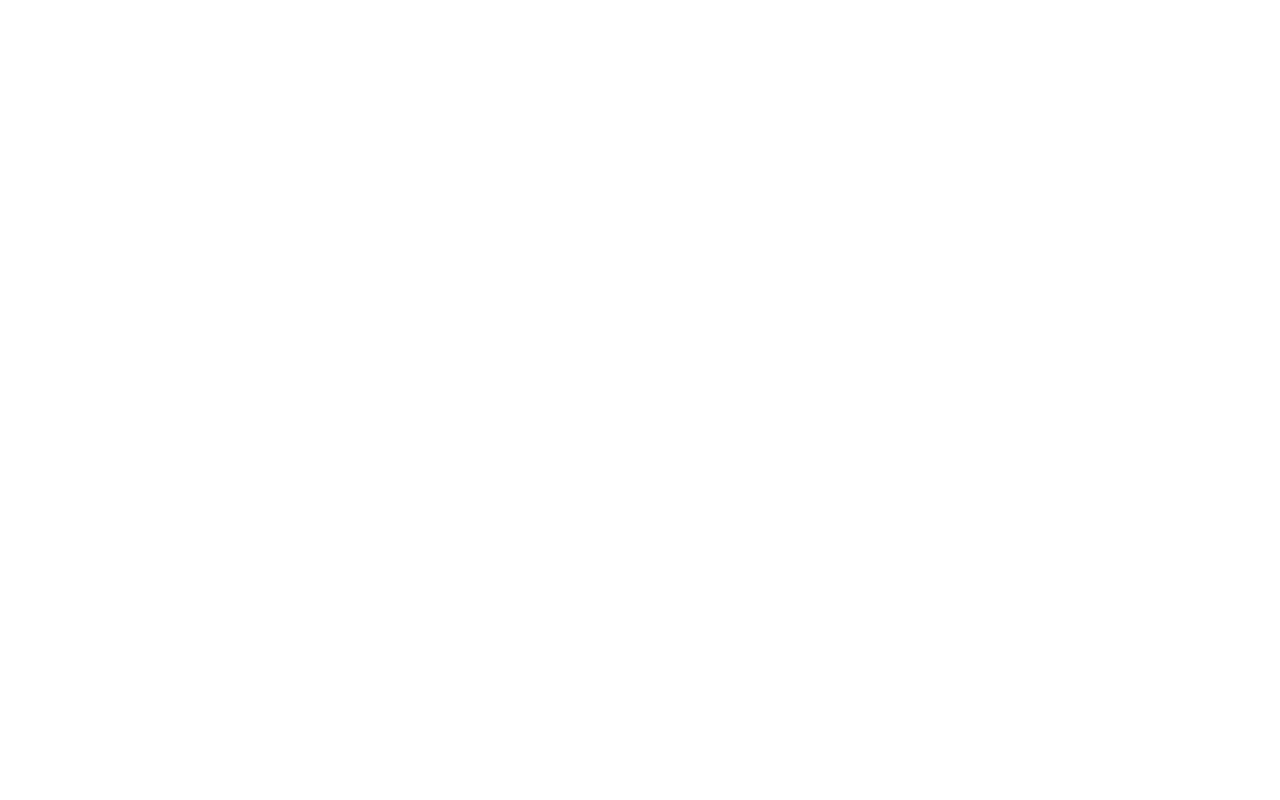
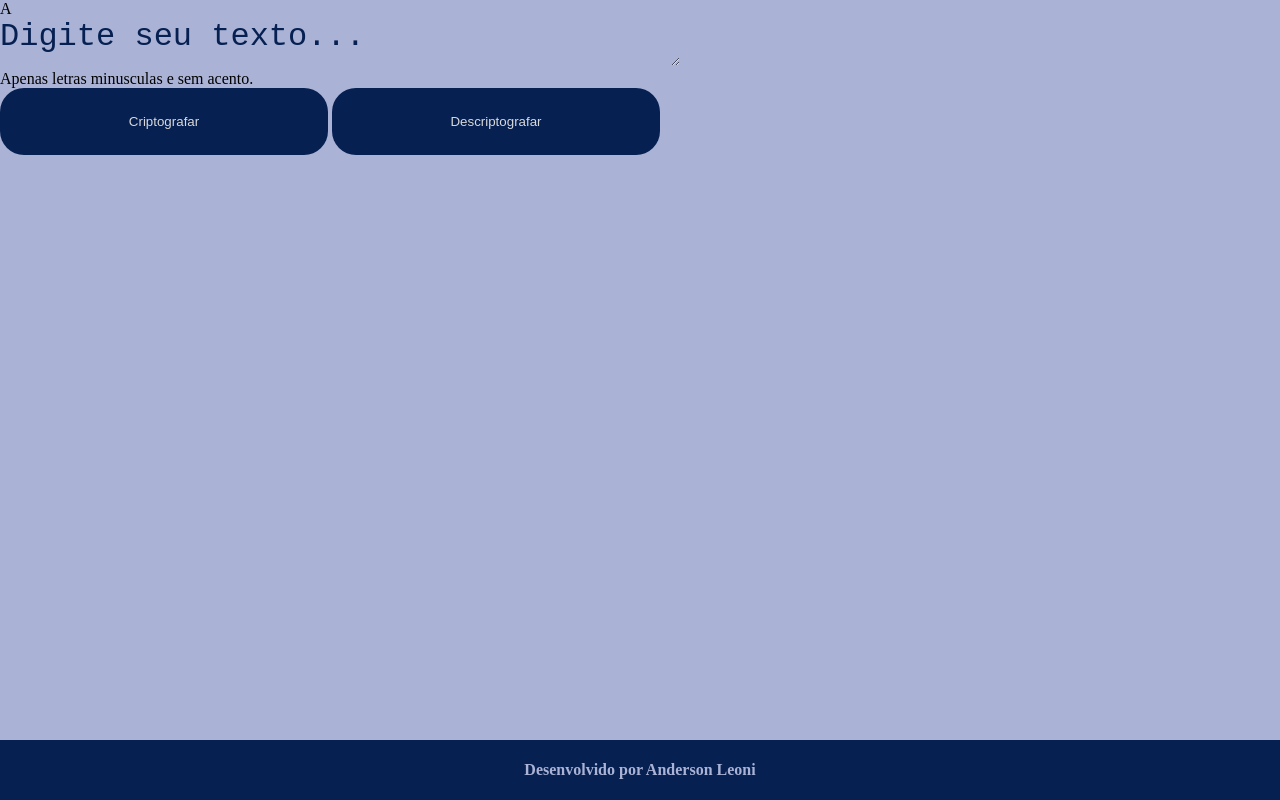
Before and after one commit to AndersonLeoni/decodificador, a plain HTML site: page index.html in a window 1280 px wide. Drawn offline with Linux system fonts and the light colour scheme.

Commit message:
atualização do projeto com css

```diff
--- a/index.html
+++ b/index.html
@@ -3,9 +3,31 @@
 <head>
     <meta charset="UTF-8">
     <meta name="viewport" content="width=device-width, initial-scale=1.0">
+    <link rel="stylesheet" href="style.css">
     <title>Decodificador de Texto</title>
 </head>
 <body>
+    <div class="container">
+        <div class="container__logo">
+            <p>A</p>
+        </div>
+        <div class="container__text__area">
+            <textarea name="digite__text" id="campo__texto" class="campo__digitavel" placeholder="Digite seu texto..."></textarea>
+        </div>
+        <div class="container__botoes">
+            <p>Apenas letras minusculas e sem acento.</p>
+            <div class="container__botoes__gruppo">
+                <button class="container__botao">Criptografar</button>
+                <button class="container__botao">Descriptografar</button>
+            </div>
+        </div>
+        <div class="container__text__cript">
+            <img src="" alt="">
+            <div class="container__text__msg">
 
+            </div>
+        </div>
+    </div>
+    <footer>Desenvolvido por Anderson Leoni</footer>
 </body>
 </html>
--- a/style.css
+++ b/style.css
@@ -0,0 +1,48 @@
+* {
+    margin: 0;
+    padding: 0;
+    border: 0;
+    vertical-align: baseline;
+    box-sizing: border-box;
+}
+
+body {
+    display: flex;
+    flex-direction: column;
+    background-color: #AAB2D5;
+    min-height: 100vh;
+}
+
+.campo__digitavel {
+    background-color: #AAB2D5;
+    width: 680px;
+    height: 48px;
+    color:#052051;
+}
+
+
+.campo__digitavel::placeholder {
+    font-size: 32px;
+    color: #052051;
+}
+
+.container__botao {
+    width: 328px;
+    height: 67px;
+    border-radius: 24px;
+    background-color: #052051;
+    color:#D9D9D9;
+}
+
+footer {
+    width: 100%;
+    display: flex;
+    margin-top: auto;
+    text-align: center;
+    background-color: #052051;
+    color: #AAB2D5;
+    font-weight: bold;
+    height: 60px;
+    align-items: center;
+    justify-content: center;
+}
```
